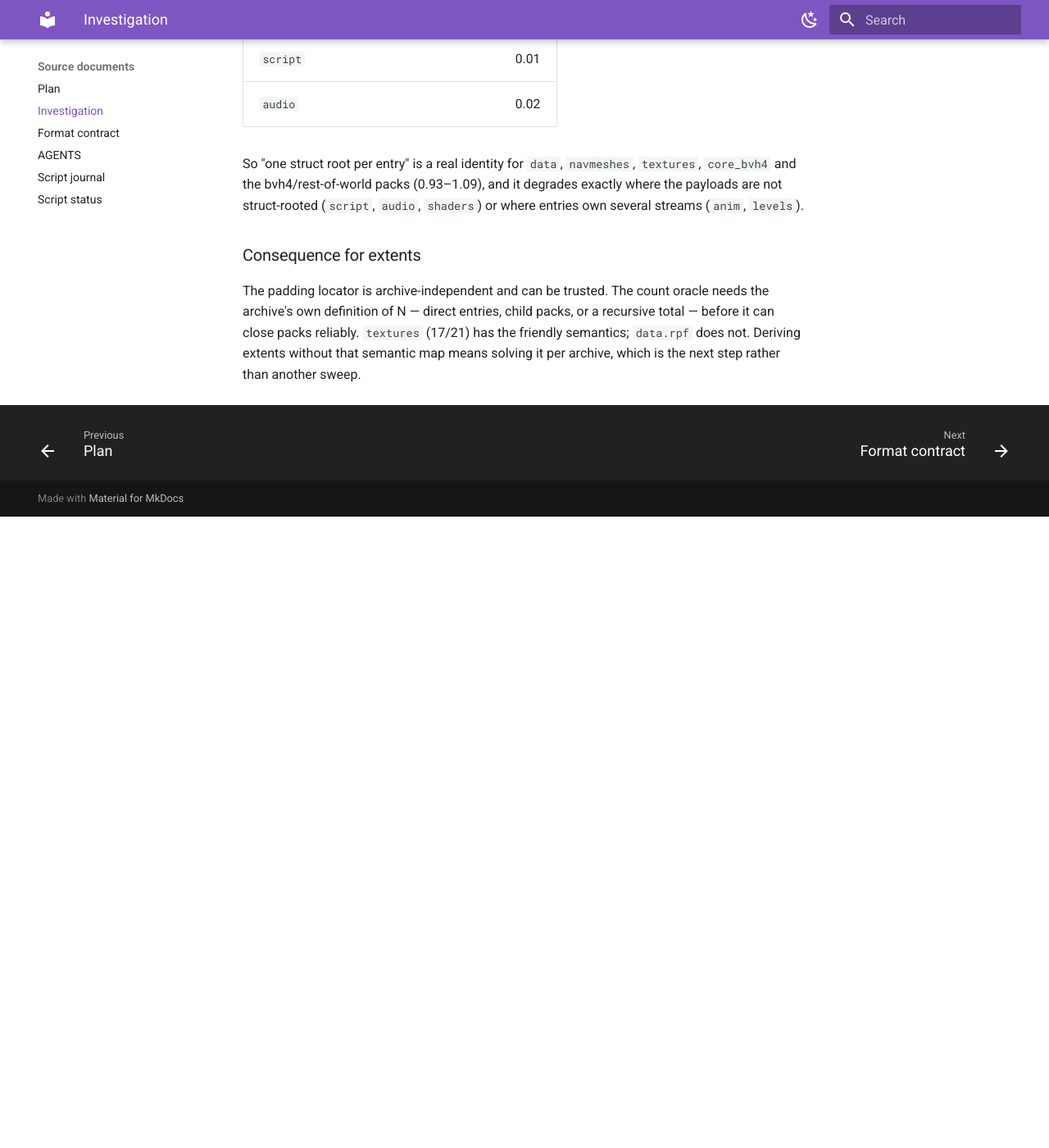
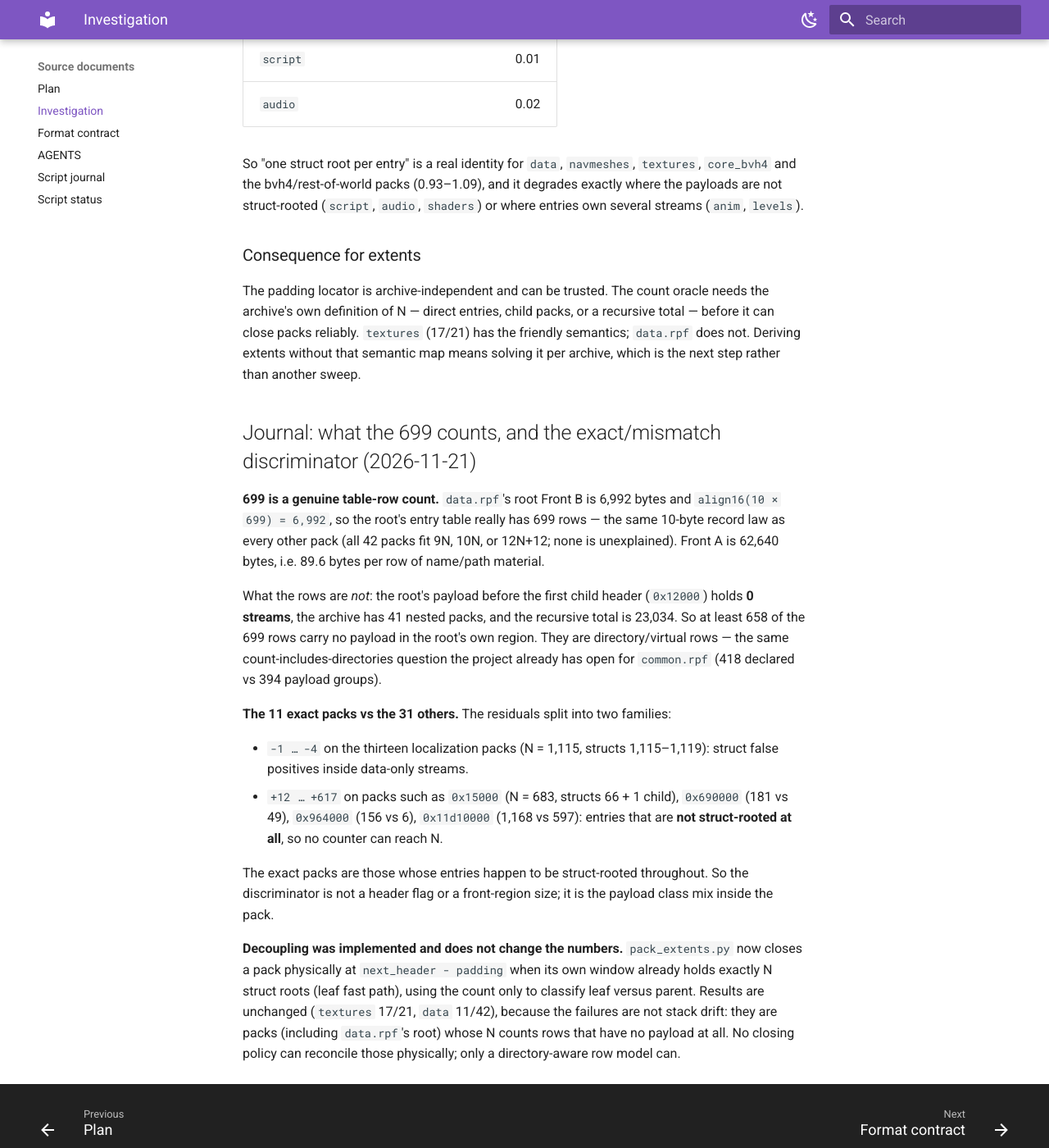
Before and after one commit to lynxnathan/rage-tools-vi, an MkDocs documentation site: the page built from docs/reference/source-investigation.md, in a window 1280 px wide and 1400 px high, scrolled down 119120 px. Shown: the whole window at 82% size. Built offline with MkDocs 1.6.1 and Material for MkDocs 9.7.7, drawn with Linux system fonts in a browser that asks for light colours; before the commit the page ends 119750 px from its top, so only the background shows below that.

Commit message:
extents: 699 is a row count with directory rows; leaf fast path does not change results

```diff
--- a/investigation.md
+++ b/investigation.md
@@ -4140,3 +4140,38 @@ recursive total — before it can close packs reliably. `textures` (17/21) has t
 friendly semantics; `data.rpf` does not. Deriving extents without that semantic
 map means solving it per archive, which is the next step rather than another
 sweep.
+
+## Journal: what the 699 counts, and the exact/mismatch discriminator (2026-11-21)
+
+**699 is a genuine table-row count.** `data.rpf`'s root Front B is 6,992 bytes
+and `align16(10 × 699) = 6,992`, so the root's entry table really has 699 rows —
+the same 10-byte record law as every other pack (all 42 packs fit 9N, 10N, or
+12N+12; none is unexplained). Front A is 62,640 bytes, i.e. 89.6 bytes per row
+of name/path material.
+
+What the rows are *not*: the root's payload before the first child header
+(`0x12000`) holds **0 streams**, the archive has 41 nested packs, and the
+recursive total is 23,034. So at least 658 of the 699 rows carry no payload in
+the root's own region. They are directory/virtual rows — the same
+count-includes-directories question the project already has open for
+`common.rpf` (418 declared vs 394 payload groups).
+
+**The 11 exact packs vs the 31 others.** The residuals split into two families:
+
+- `-1 … -4` on the thirteen localization packs (N = 1,115, structs 1,115–1,119):
+  struct false positives inside data-only streams.
+- `+12 … +617` on packs such as `0x15000` (N = 683, structs 66 + 1 child),
+  `0x690000` (181 vs 49), `0x964000` (156 vs 6), `0x11d10000` (1,168 vs 597):
+  entries that are **not struct-rooted at all**, so no counter can reach N.
+
+The exact packs are those whose entries happen to be struct-rooted throughout.
+So the discriminator is not a header flag or a front-region size; it is the
+payload class mix inside the pack.
+
+**Decoupling was implemented and does not change the numbers.** `pack_extents.py`
+now closes a pack physically at `next_header - padding` when its own window
+already holds exactly N struct roots (leaf fast path), using the count only to
+classify leaf versus parent. Results are unchanged (`textures` 17/21, `data`
+11/42), because the failures are not stack drift: they are packs (including
+`data.rpf`'s root) whose N counts rows that have no payload at all. No closing
+policy can reconcile those physically; only a directory-aware row model can.
```
Also changed, not shown: plan.md (+6 -0 lines), 1 other file.
